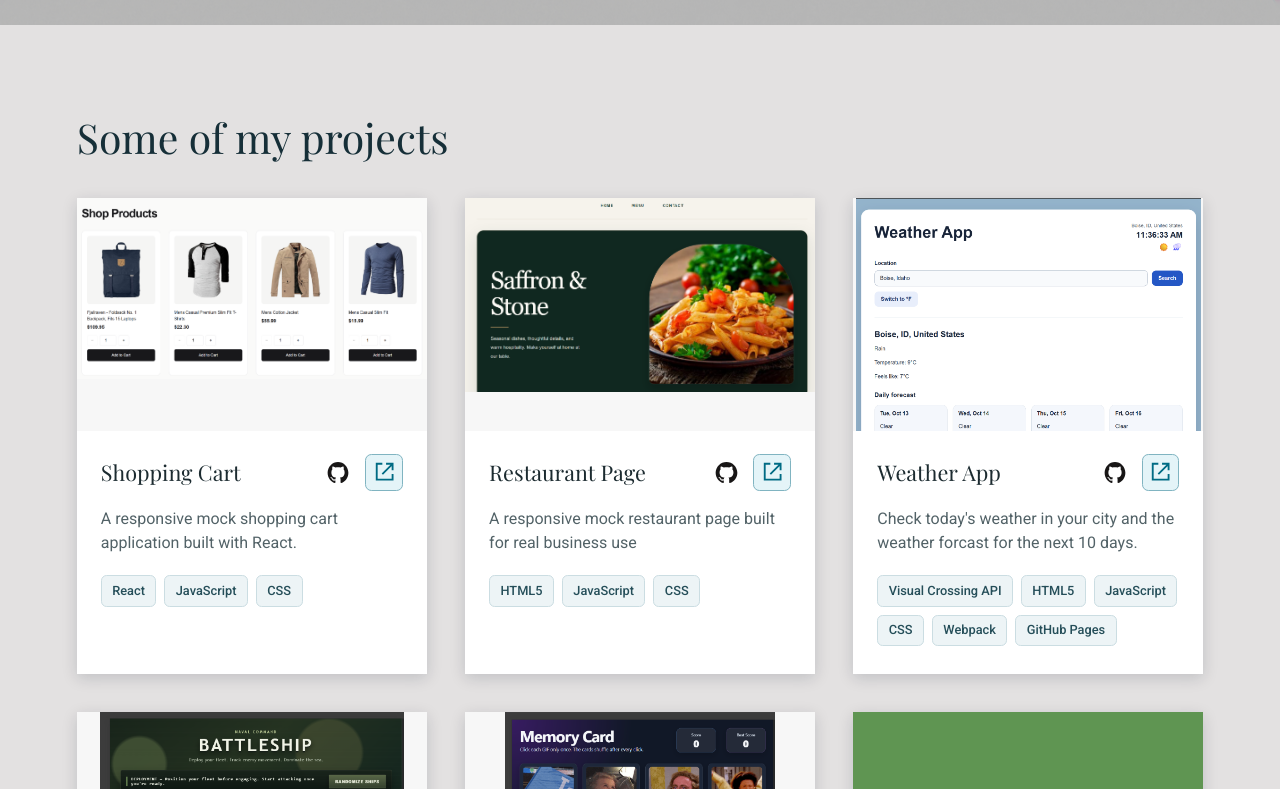
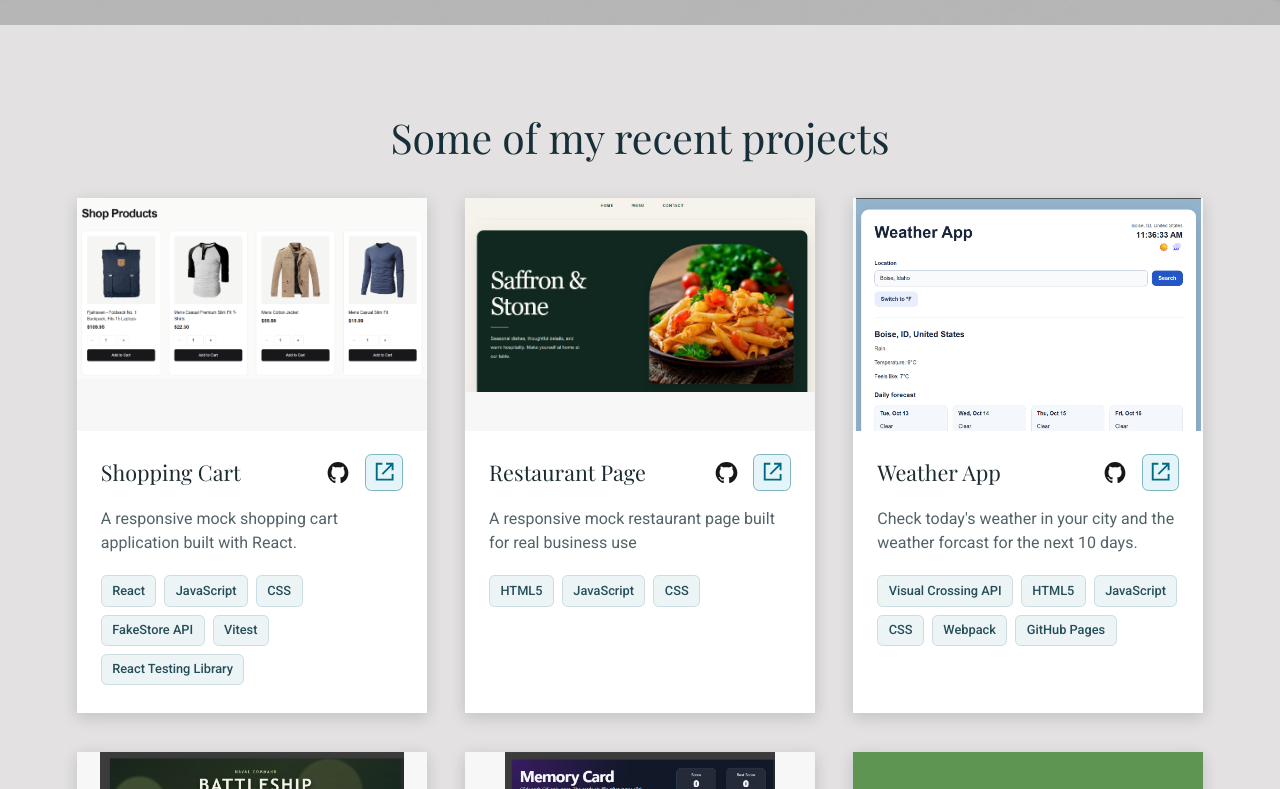
Before and after one commit to jahphetB/homepage, a React (Vite) app: page / in a window 1280 px wide. Shown: the part 431-1220 px from the top of the page. Built offline with nearby package versions, Linux system fonts and the light colour scheme.

Commit message:
feat: show nine portfolio projects by default

```diff
--- a/src/components/ContactDetails.jsx
+++ b/src/components/ContactDetails.jsx
@@ -1,4 +1,4 @@
-import emailIcon from "../../assets/icons/email.svg";
+import emailIcon from "../../assets/icons/email-black.svg";
 import "../styles/ContactDetails.css";
 
 export default function ContactDetails() {
--- a/src/components/FeaturedProjects.jsx
+++ b/src/components/FeaturedProjects.jsx
@@ -9,7 +9,7 @@ const previewLimit = 6;
 export default function FeaturedProjects() {
   return (
     <section className="featured-projects" aria-labelledby="featured-projects-title">
-      <ProjectsTitle id="featured-projects-title">Some of my projects</ProjectsTitle>
+      <ProjectsTitle id="featured-projects-title">Some of my recent projects</ProjectsTitle>
       <ProjectGrid projects={projects.slice(0, previewLimit)} />
       <GoToPortfolio />
     </section>
--- a/src/components/Projects.jsx
+++ b/src/components/Projects.jsx
@@ -11,7 +11,7 @@ const pageSizeOptions = [3, 6, 9];
 export default function Projects() {
   const [activeFilters, setActiveFilters] = useState([]);
   const [currentPage, setCurrentPage] = useState(1);
-  const [pageSize, setPageSize] = useState(pageSizeOptions[0]);
+  const [pageSize, setPageSize] = useState(9);
   const filteredProjects = activeFilters.length
     ? projects.filter((project) =>
         activeFilters.some((filter) => project.categories.includes(filter)),
--- a/src/data/projects.js
+++ b/src/data/projects.js
@@ -23,7 +23,7 @@ export const projects = [
     title: "Shopping Cart",
     description: "A responsive mock shopping cart application built with React.",
     categories: ["personal"],
-    techStack: ["React", "JavaScript", "CSS"],
+    techStack: ["React", "JavaScript", "CSS", "FakeStore API", "Vitest", "React Testing Library"],
     screenshot: {
       src: shoppingCartScreenshot,
       alt: "Shopping Cart product listing with clothing and accessories",
--- a/src/styles/Home.css
+++ b/src/styles/Home.css
@@ -7,7 +7,7 @@
   --home-right-position: center;
   --home-image-fit: cover;
   --home-animation-duration: 1s;
-  --home-animation-delay: 1s;
+  --home-animation-delay: 0.5s;
   --home-animation-easing: cubic-bezier(0.22, 1, 0.36, 1);
   --home-brightness-transition: 160ms;
   /* Image brightness controls. */
--- a/src/styles/ProjectsTitle.css
+++ b/src/styles/ProjectsTitle.css
@@ -6,7 +6,7 @@
   --projects-title-weight: 400;
   --projects-title-line-height: 1.1;
   --projects-title-letter-spacing: 0;
-  --projects-title-align: left;
+  --projects-title-align: center;
 
   min-width: 0;
   margin: 0;
```
Also changed, not shown: assets/icons/email-black.svg (added).
